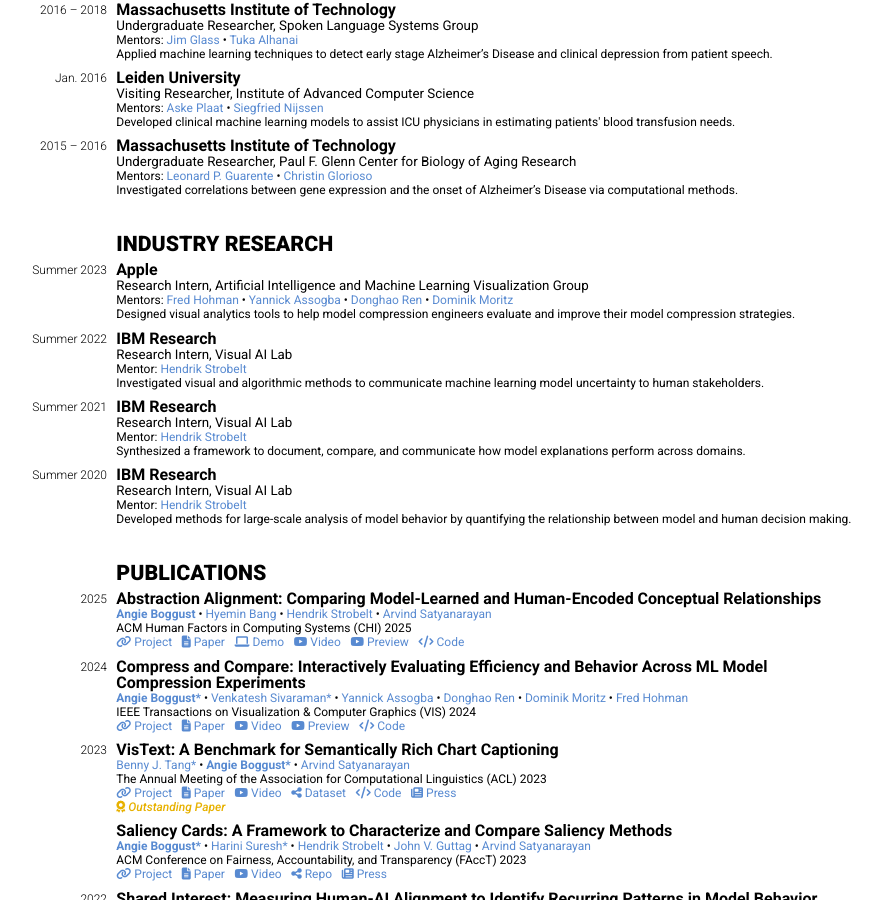
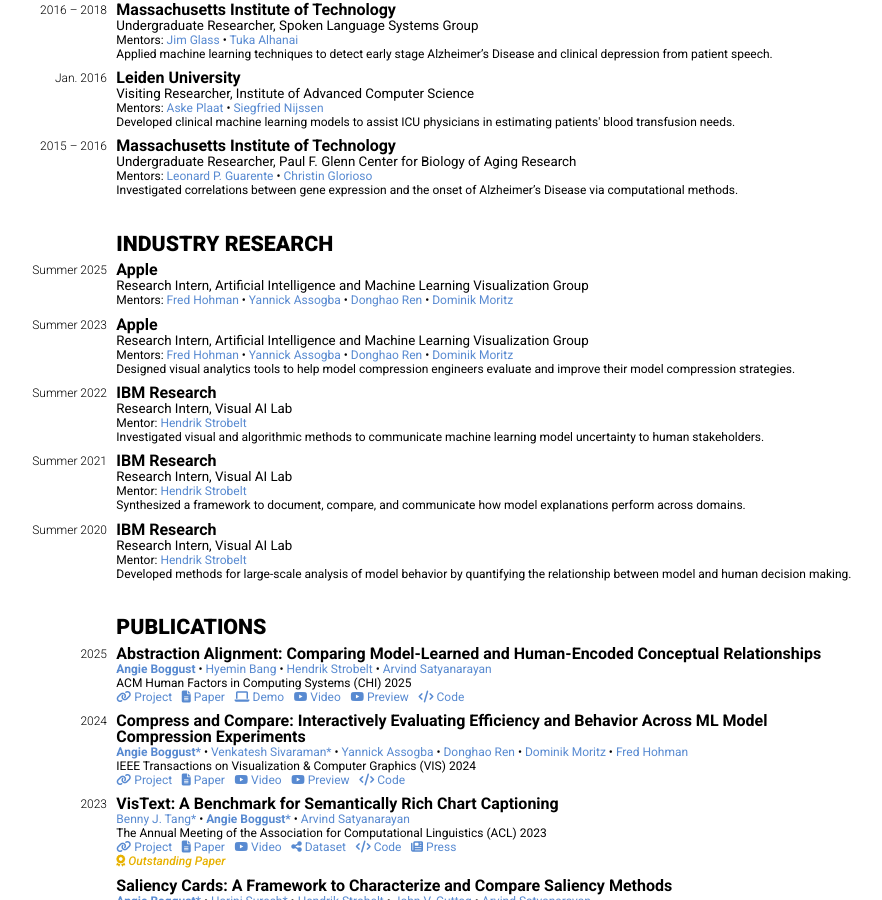
Before and after one commit to aboggust/aboggust.github.io, a Jekyll site: the page built from cv.markdown, in a window 1280 px wide and 900 px high, scrolled down 658 px. Shown: the whole window, without its empty margins (204-1086 px from the left). Built offline with Jekyll 4.4.1, drawn with Linux system fonts in a browser that asks for light colours; nearby versions of some CDN libraries.

Commit message:
Add Apple internship

```diff
--- a/_data/experience.yml
+++ b/_data/experience.yml
@@ -96,3 +96,15 @@
   startdate: 2020-05-30
   enddate: 2020-08-21
   description: Developed methods for large-scale analysis of model behavior by quantifying the relationship between model and human decision making.
+
+- organization: Apple
+  type: industry
+  group: Artificial Intelligence and Machine Learning Visualization Group
+  role: Research Intern
+  mentors:
+    - fredhohman
+    - yannickassogba
+    - donghaoren
+    - dominikmoritz
+  startdate: 2025-05-12
+  enddate: 2025-09-30
```
